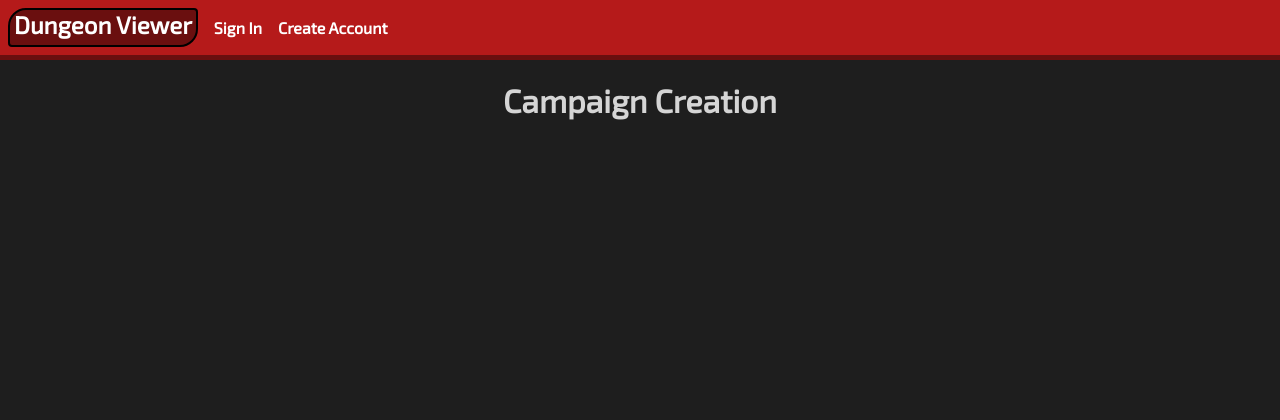
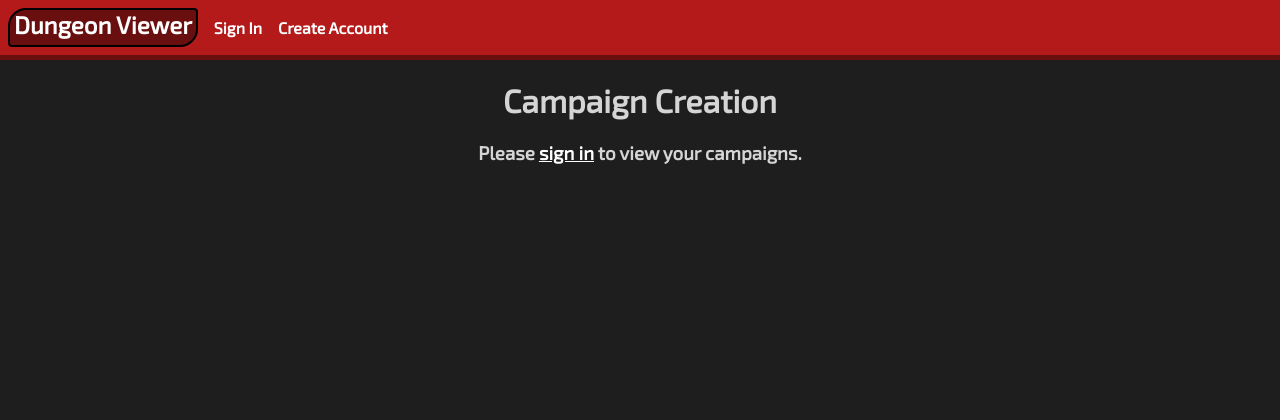
Before and after one commit to nrmalone/dungeonviewer, a PHP site: template app/views/createcampaign.php in a window 1280 px wide. Shown: the top 420 px of the page. Run offline with PHP 8.4, Linux system fonts and the light colour scheme; the template is opened without the code that fills it, so the values that code supplies are empty; some libraries are stand-ins or nearby versions.

Commit message:
finished error checking for character and campaign creation views

```diff
--- a/app/views/createcampaign.php
+++ b/app/views/createcampaign.php
@@ -44,9 +44,10 @@
             }
         </script>
     <?php elseif (isset($_SESSION['userID']) && count($data['campaigns']) >= 10): ?>
-
+        <h3 align="center">Max number of campaigns already created.</h3>
+        <h5 align="center"><a href="<?=ROOT?>campaign" class="defaultLink">← Back to Campaigns menu</a></h5>
     <?php else: ?>
-
+        <h3 align="center">Please <a href="<?=ROOT?>account/signin" class="defaultLink">sign in</a> to view your campaigns.</h3>
     <?php endif; ?>
 </div>
 <?php include_once '../app/components/pagefooter.php'; ?>
--- a/app/views/createcharacter.php
+++ b/app/views/createcharacter.php
@@ -12,7 +12,6 @@ NEED: attribute modifiers, backstory, equipment, lifestyle, gold
         <h1 align="center">Character Creation</h1>
         <div class="pcDiv" style="max-width: 100%; max-height: 50%; padding-top: 10px;">
             <?php if (isset($_SESSION['userID']) && count($data['pcs']) < 10): ?>
-            <h1><?=count($data['pcs'])?></h1>
             <form method="POST">
                 <!-- made a disabled & hidden submit button to prevent enter auto-submitting form -->
                 <button type="submit" disabled style="display: none;"></button>
```
